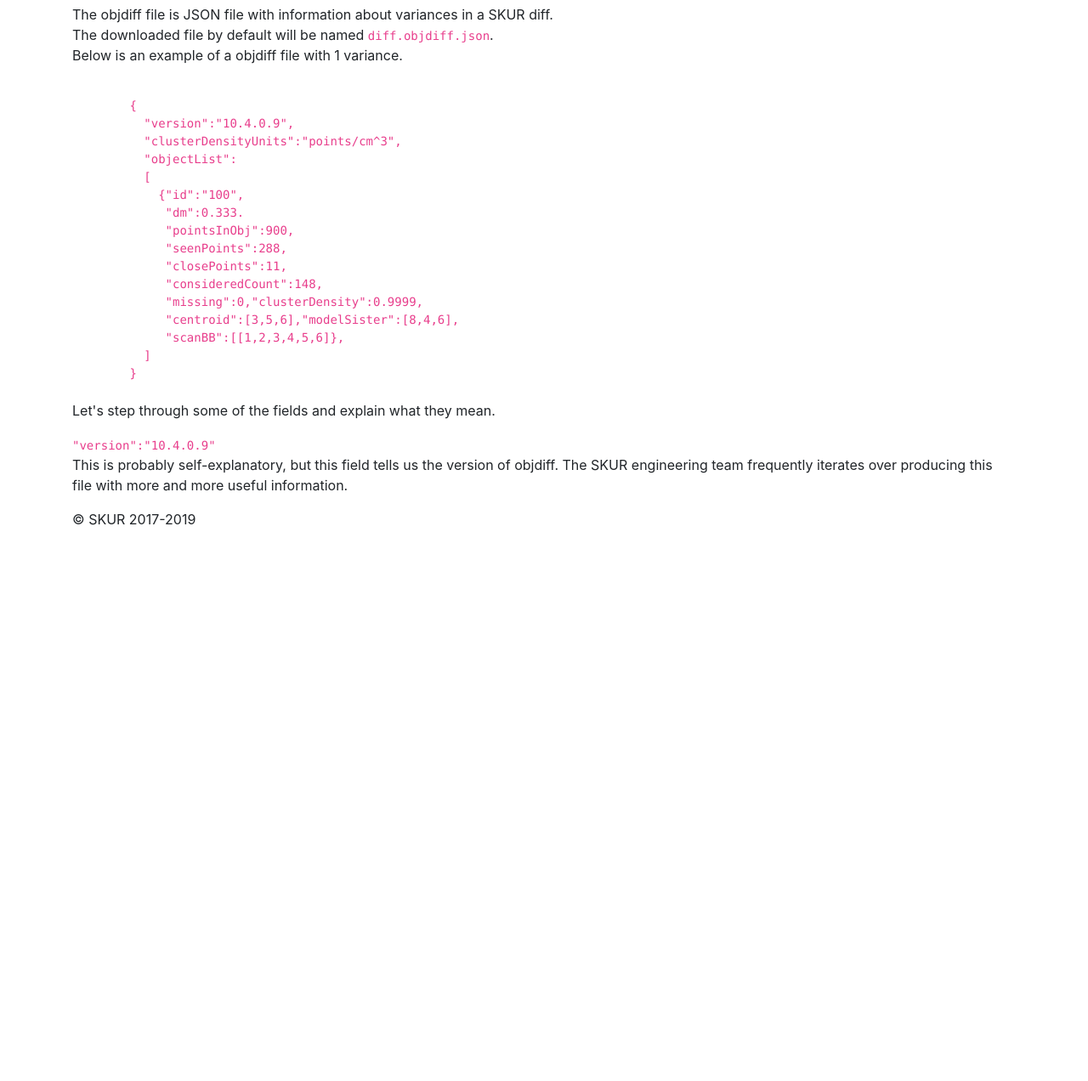
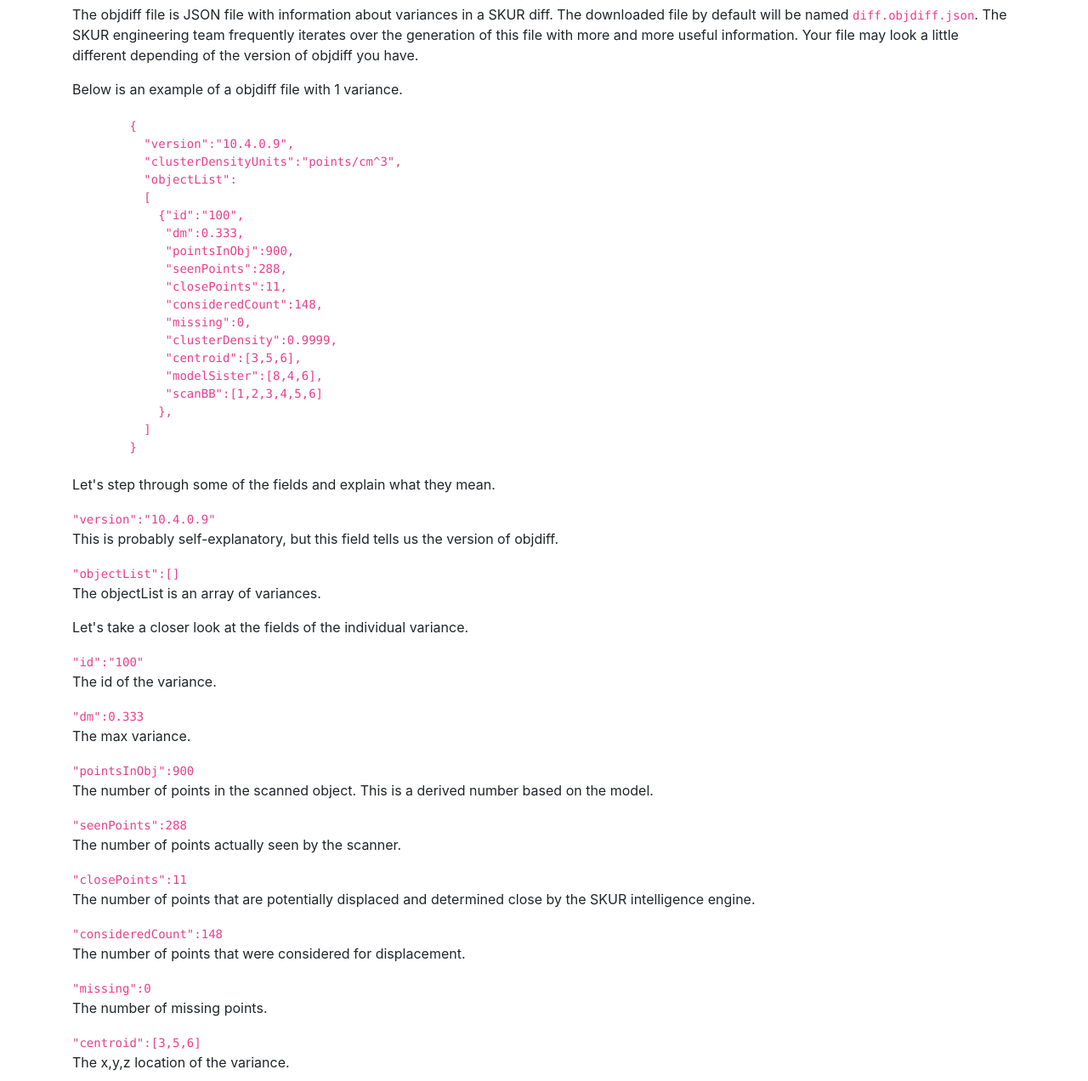
Before and after one commit to openskur/openskur.github.io, a plain HTML site: page objdiff101.html in a window 1280 px wide. Shown: the part 368-1640 px from the top of the page at 85% size. Before the commit the page ends 1007 px from the top, so only its background shows below. Drawn offline with nearby package versions, Linux system fonts and the light colour scheme.

Commit message:
Add more information about the fields in a objdiff file.

```diff
--- a/objdiff101.html
+++ b/objdiff101.html
@@ -16,10 +16,10 @@
     <main role="main" class="flex-shrink-0">
       <div class="container">
         <h1 class="mt-5">Objdiff 101</h1>
-        <p>The objdiff file is JSON file with information about variances in a SKUR diff.<br />
-        The downloaded file by default will be named <code>diff.objdiff.json</code>. <br />
+        <p>The objdiff file is JSON file with information about variances in a SKUR diff.
+        The downloaded file by default will be named <code>diff.objdiff.json</code>.
+        The SKUR engineering team frequently iterates over the generation of this file with more and more useful information.  Your file may look a little different depending of the version of objdiff you have.</p>
         Below is an example of a objdiff file with 1 variance.
-        </p>
         <code style="display: block;white-space:pre-wrap">
         {
           "version":"10.4.0.9",
@@ -27,20 +27,47 @@
           "objectList":
           [
             {"id":"100",
-             "dm":0.333.
+             "dm":0.333,
              "pointsInObj":900,
              "seenPoints":288,
              "closePoints":11,
              "consideredCount":148,
-             "missing":0,"clusterDensity":0.9999,
-             "centroid":[3,5,6],"modelSister":[8,4,6],
-             "scanBB":[[1,2,3,4,5,6]},
+             "missing":0,
+             "clusterDensity":0.9999,
+             "centroid":[3,5,6],
+             "modelSister":[8,4,6],
+             "scanBB":[1,2,3,4,5,6]
+            },
           ]
         }
         </code>
         <p> Let's step through some of the fields and explain what they mean.</p>
         <code>"version":"10.4.0.9" </code>
-        <p> This is probably self-explanatory, but this field tells us the version of objdiff.  The SKUR engineering team frequently iterates over producing this file with more and more useful information.</p>
+        <p> This is probably self-explanatory, but this field tells us the version of objdiff.</p>
+        <code>"objectList":[]</code>
+        <p> The objectList is an array of variances. </p>
+        <p> Let's take a closer look at the fields of the individual variance. </p>
+        <code>"id":"100"</code>
+        <p> The id of the variance.</p>
+        <code>"dm":0.333</code>
+        <p>The max variance.</p>
+        <code>"pointsInObj":900</code>
+        <p> The number of points in the scanned object.  This is a derived number based on the model.</p>
+        <code>"seenPoints":288</code>
+        <p> The number of points actually seen by the scanner.</p>
+        <code>"closePoints":11</code>
+        <p> The number of points that are potentially displaced and determined close by the SKUR intelligence engine.</p>
+        <code>"consideredCount":148</code>
+        <p>The number of points that were considered for displacement.</p>
+        <code>"missing":0</code>
+        <p>The number of missing points.</p>
+        <code>"centroid":[3,5,6]</code>
+        <p>The x,y,z location of the variance.</p>
+        <code>"modelSister":[8,4,6]</code>
+        <p>The x,y,z location of a point on the model from which a variance corresponds to.</p>
+        <code>"scanBB":[8,4,6,2,3,4]</code>
+        <p>An array of 6 points that define the bounding box of the scanned object.</p>
+
   </main>
 
 <footer class="container">
```
